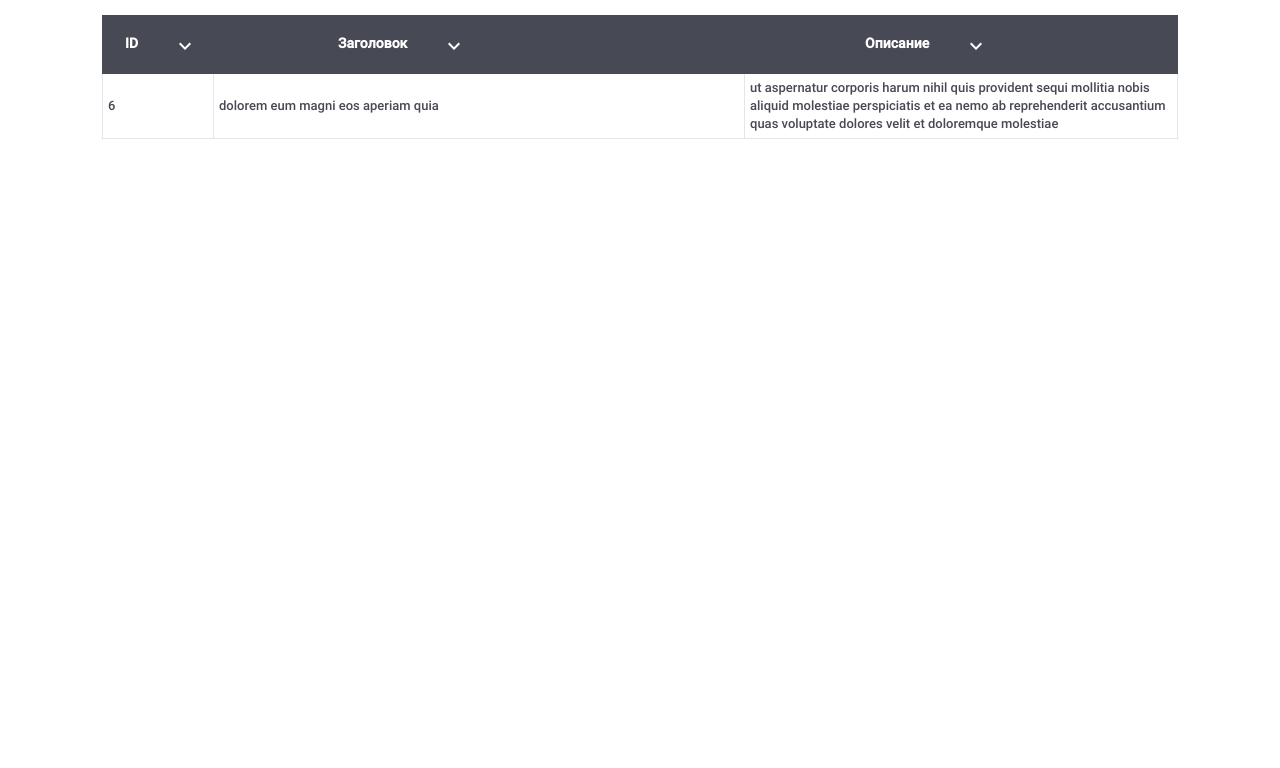
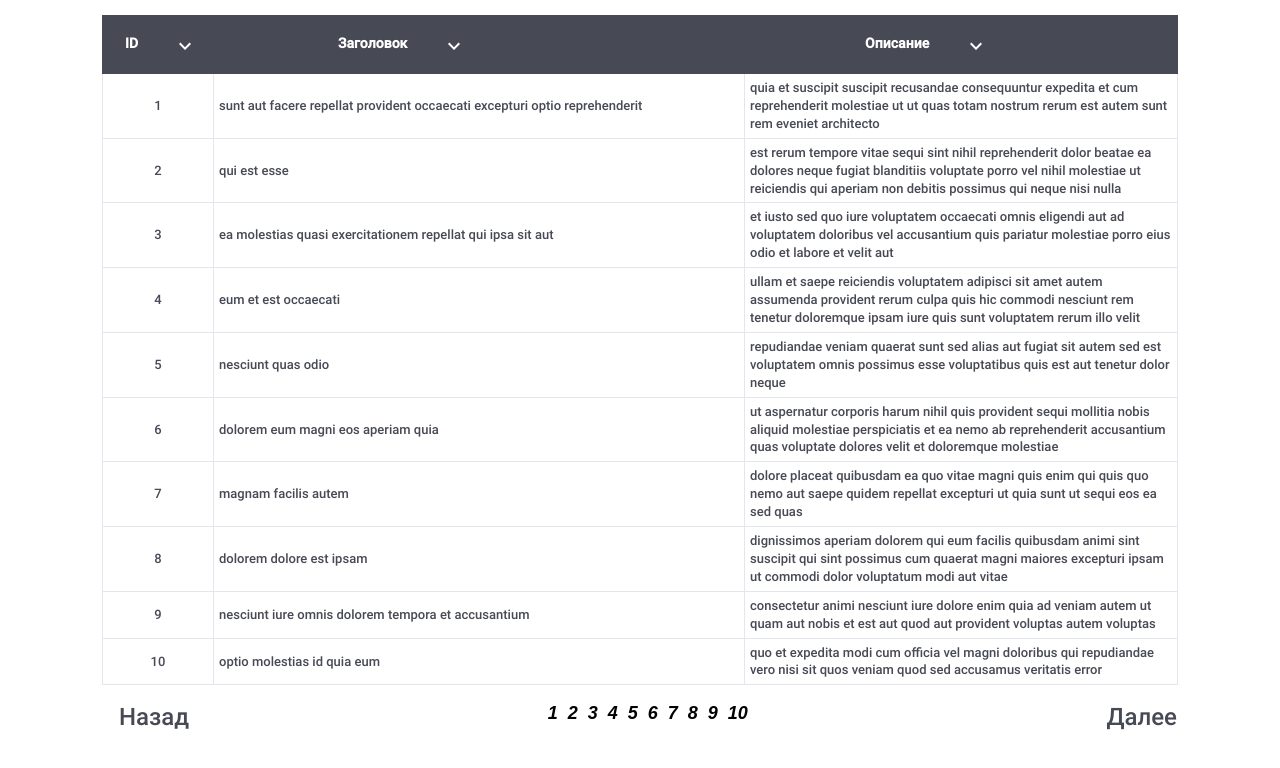
Before and after one commit to artmove3/Table-data_react_ts, a React (Create React App) app: page / in a window 1280 px wide. Shown: the top 768 px of the page. Built offline with nearby package versions, Linux system fonts and the light colour scheme.

Commit message:
managed to display only 10 datas on page, created paginator, based on number of pages

```diff
--- a/src/App.tsx
+++ b/src/App.tsx
@@ -1,13 +1,16 @@
 import { TableHeader } from "./components/TableHeader";
 import { TableTemplate } from "./components/TableTemplate";
-// import { dataArray } from "./assets/data/data";
+import { TablePaginator } from "./components/TablePaginator";
 
 
 function App() {
+  const numberOfdataOnPage = 10
+
   return (
     <div className="table-app">
       <TableHeader />
-      <TableTemplate />
+      <TableTemplate props={numberOfdataOnPage}/>
+      <TablePaginator props={numberOfdataOnPage}/>
     </div>
   );
 }
--- /dev/null
+++ b/src/components/TablePaginator.tsx
@@ -0,0 +1,21 @@
+import { dataArray } from "../assets/data/data"
+import { IProps } from "../models"
+
+export function TablePaginator(numberOfdataOnPage:IProps) {
+
+    const numberOfPage = Math.floor(dataArray.length / numberOfdataOnPage.props)
+
+    const paginatorList:number[] = [...Array(numberOfPage).keys()]
+
+
+    return (
+        <div className="table_paginator">
+            <h1 className="paginator-backward">Назад</h1>
+            <div className="paginator_list">
+                {paginatorList.map((num, i) => <button type="button" value={num+1} key={i}>{num+1}</button>)}
+            </div>
+            <h1 className="paginator-forward">Далее</h1>
+        </div>
+    )
+
+}
--- a/src/components/TableTemplate.tsx
+++ b/src/components/TableTemplate.tsx
@@ -1,13 +1,30 @@
 import { dataArray } from "../assets/data/data";
+import { IData } from "../models";
 import { TableRow } from "./TableRow";
+import { IProps } from "../models";
 
 
 
-export function TableTemplate() {
+export function TableTemplate(numberOfdataOnPage:IProps) {
 
 
+    let localPageData:IData[] = []
 
-    return(
-        <TableRow props={dataArray[5]}/>
-    )
+    for(let i = 0; i <= dataArray.length; i++) {
+       localPageData[i] = dataArray[i]
+
+       if(((i + 1) % numberOfdataOnPage.props === 0) && i !== 0) break
+    }
+
+    function renderTableTemplate() {
+
+        return (
+            <div className="table_template">
+                {localPageData.map(data => <TableRow props={data} key={data.id}/>)}
+            </div>
+        )
+    }
+
+    return renderTableTemplate()
+
 }
--- a/src/index.css
+++ b/src/index.css
@@ -17,6 +17,12 @@ body {
   font-weight: 500;
   color: rgba(71, 73, 85, 1);
   line-height: 17.9px;
+}
+
+h1 {
+  font-weight: 500;
+  font-size: 24px;
+  line-height: 33.04px;
 }
 
 h2 {
@@ -89,3 +95,31 @@ h3 {
 .cell:last-child {
   border-right: 1px solid rgba(227, 230, 236, 1);
 }
+
+.cell:first-child{
+  justify-content: center;
+}
+
+.table_paginator {
+  width: 100%;
+  display: flex;
+  justify-content: space-between;
+  padding: 16px 103px 12px 119px;
+}
+
+.paginator_list button {
+  border: none;
+  background: none;
+  margin: 0 5px;
+  font-style: italic;
+  font-weight: 700;
+  font-size: 18px;
+  line-height: 24.78px;
+
+}
+
+.table_paginator h1:hover,
+.table_paginator button:hover {
+  color: rgba(126, 188, 60, 1);
+  cursor: pointer;
+}
--- a/src/models.ts
+++ b/src/models.ts
@@ -4,3 +4,7 @@ export interface IData {
     "title": string,
     "body": string
 }
+
+export interface IProps {
+    props: number
+}
--- a/tsconfig.json
+++ b/tsconfig.json
@@ -1,6 +1,7 @@
 {
   "compilerOptions": {
     "target": "es5",
+    "downlevelIteration": true,
     "lib": [
       "dom",
       "dom.iterable",
```
